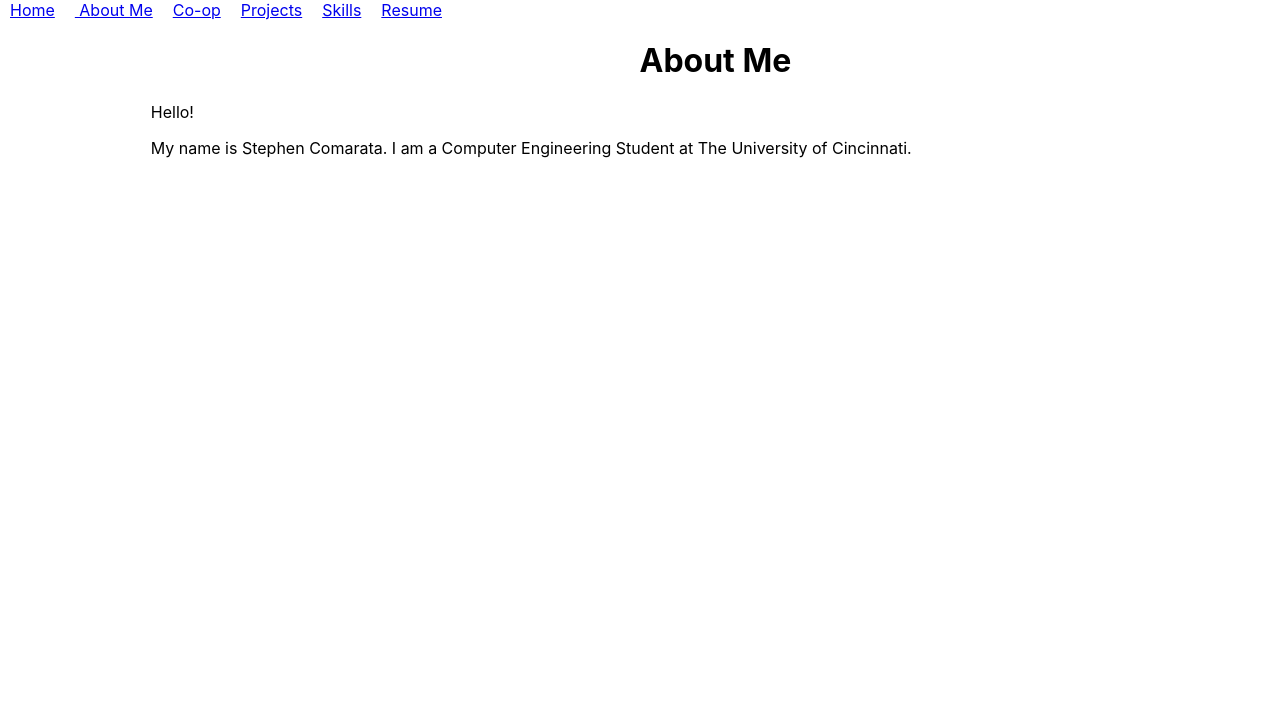
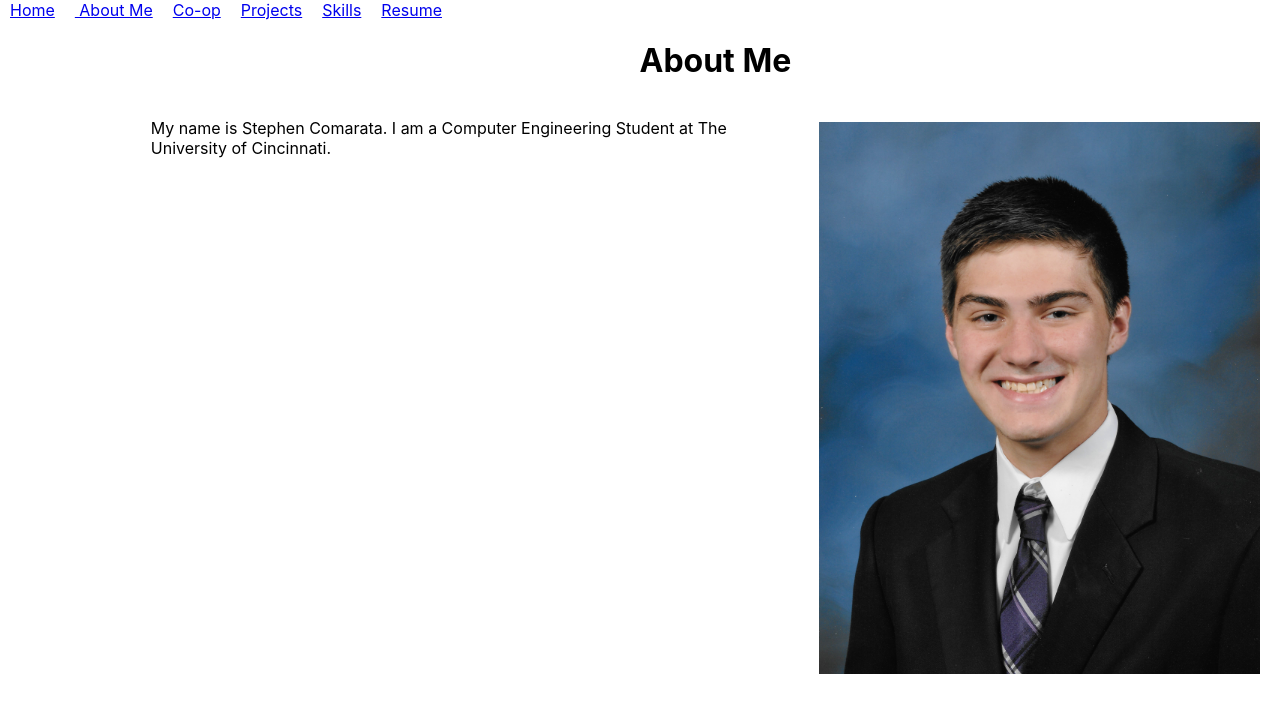
Before and after one commit to comarasj/e-portfolio, a React (Create React App) app: page /#/aboutme in a window 1280 px wide. Shown: the top 712 px of the page. Built offline with nearby package versions, Linux system fonts and the light colour scheme.

Commit message:
added headshot to aboutme

```diff
--- a/src/comps/aboutme/aboutme.css
+++ b/src/comps/aboutme/aboutme.css
@@ -1,8 +1,22 @@
 .about {
     background-color: white;
     color: black;
+    display: flex;
+    flex-direction: row;
+    justify-content: space-around;
+}
 
-}
 .header{
     text-align: center;
 }
+
+.picture{
+    padding: 20px;
+    display: flex;
+    flex-direction: column;
+}
+
+.details{
+    display: flex;
+    flex-direction: column;
+}
--- a/src/comps/aboutme/aboutme.js
+++ b/src/comps/aboutme/aboutme.js
@@ -1,6 +1,6 @@
 import React, { Component } from 'react';
 import "./aboutme.css";
-//const logoImg = require( "../../static/bode_plot.PNG")
+import headshot from "../../static/headshot.JPG";
 
 class Aboutme extends Component {
     constructor() {
@@ -12,12 +12,18 @@ class Aboutme extends Component {
 
     render() {
         return (
-            <div className="about">
+            <div>
                 <h1 className="header">About Me</h1>
-                <p>Hello!</p>
-                <p> My name is Stephen Comarata. I am a Computer Engineering Student at The University of Cincinnati.
-                </p>
-           </div>
+                <div className="about">
+                    <div className="details">
+                        <p> My name is Stephen Comarata. I am a Computer Engineering Student at The University of Cincinnati.</p>
+                    </div>
+                    <div className="picture">
+                        <img src={headshot} alt={headshot} height={552} width={441} />
+                    </div>
+
+                </div>
+            </div>
         )
     }
 }
```
